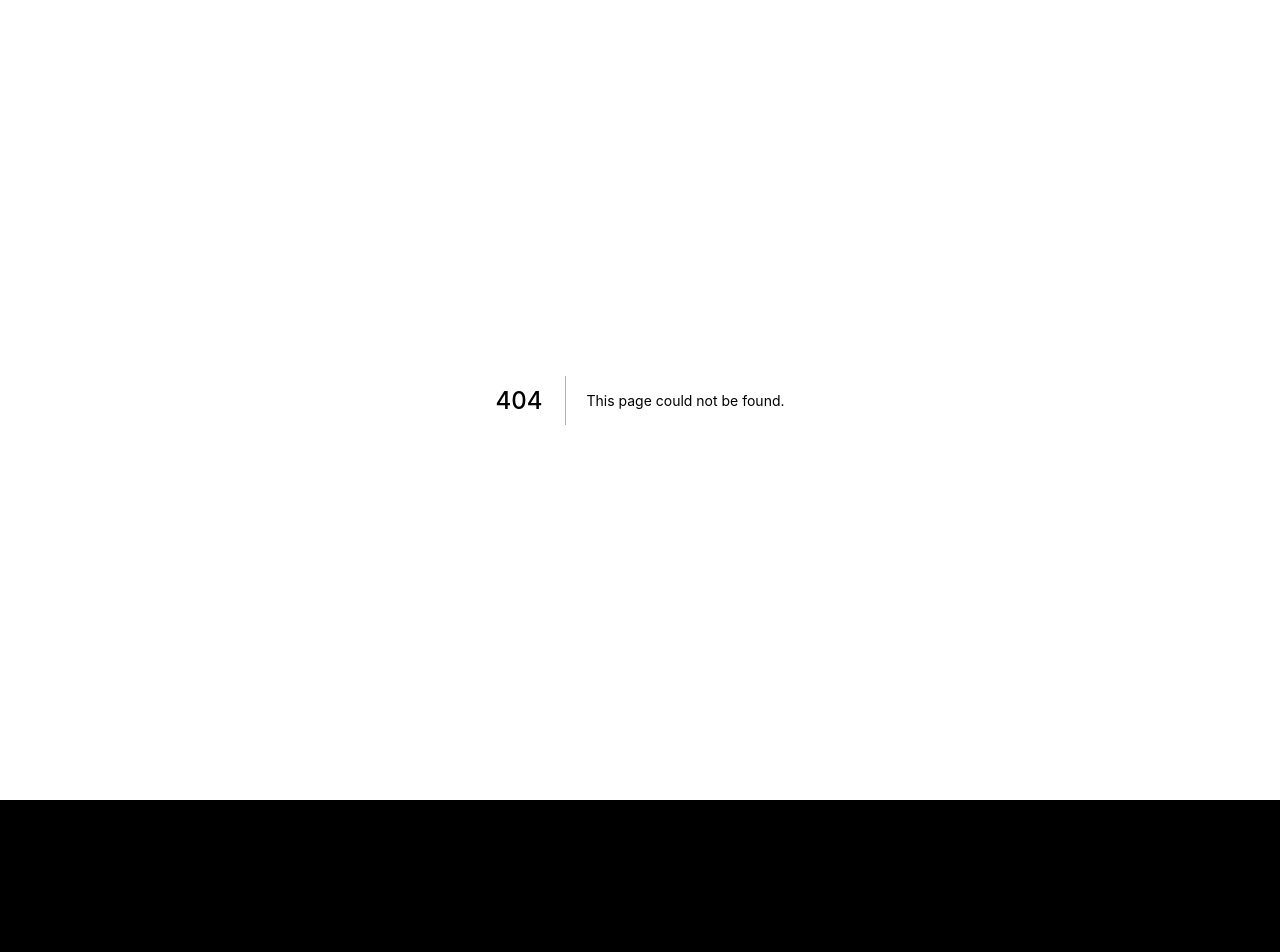
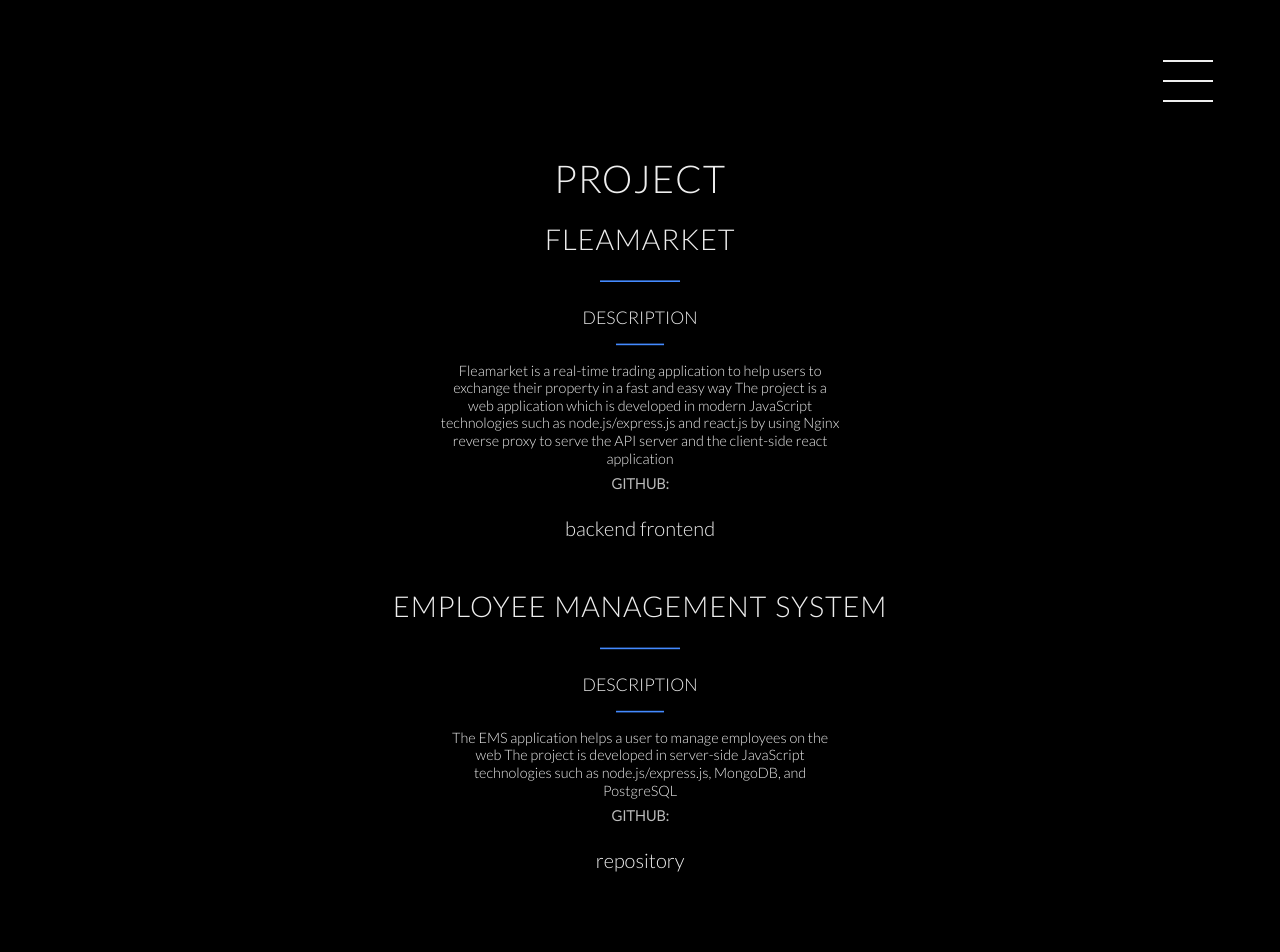
Before and after one commit to cyh0968/portfolio-website, a Next.js app: page /projects in a window 1280 px wide. Before the commit this address had no page. Shown: the top 952 px of the page. Before the commit the page ends 800 px from the top, so only its background shows below. Built offline with nearby package versions, Linux system fonts and the light colour scheme.

Commit message:
feature: added project page and moved the content of project from homepage to projects page

```diff
--- a/components/layout/header/header.component.jsx
+++ b/components/layout/header/header.component.jsx
@@ -7,7 +7,6 @@ function Header() {
         <div>
             <header className={styles.header} id="home">
                 <Navigation></Navigation>
-                <h1 className={utilStyles.heading2Xl}>Thank you for visiting</h1>
             </header>
         </div>
     );
--- a/components/layout/header/header.module.scss
+++ b/components/layout/header/header.module.scss
@@ -1,5 +1,4 @@
 .header {
-    height: 80vh;
     margin-top: 3rem;
     display: flex;
     justify-content: center;
--- a/components/layout/navigation/navigation.component.jsx
+++ b/components/layout/navigation/navigation.component.jsx
@@ -1,5 +1,7 @@
 import styles from './navigation.module.scss';
+import Link from 'next/link';
 import { useState } from 'react';
+
 function Navigation() {
     const [isChecked, setCheckboxStatus] = useState(false);
 
@@ -30,14 +32,14 @@ function Navigation() {
                 <nav className={styles.navigation} onClick={handleOnClick}>
                     <ul className={styles.list}>
                         <li className={styles.item}>
-                            <a href="#home" className={styles.link}>
-                                Home
-                            </a>
+                            <Link href="/">
+                                <a className={styles.link}>Home</a>
+                            </Link>
                         </li>
                         <li className={styles.item}>
-                            <a href="#about" className={styles.link}>
-                                About
-                            </a>
+                            <Link href="/#about">
+                                <a className={styles.link}>About</a>
+                            </Link>
                         </li>
                         <li className={styles.item}>
                             <a href="#blog" className={styles.link}>
@@ -45,14 +47,14 @@ function Navigation() {
                             </a>
                         </li>
                         <li className={styles.item}>
-                            <a href="#project" className={styles.link}>
-                                Project
-                            </a>
+                            <Link href="/projects">
+                                <a className={styles.link}>Project</a>
+                            </Link>
                         </li>
                         <li className={styles.item}>
-                            <a href="#contact" className={styles.link}>
-                                Contact
-                            </a>
+                            <Link href="/#contact">
+                                <a className={styles.link}>Contact</a>
+                            </Link>
                         </li>
                         <li className={styles.item}>
                             <a href="https://tinyurl.com/y4yncva7" className={styles.link}>
--- /dev/null
+++ b/pages/projects.jsx
@@ -0,0 +1,50 @@
+import utilStyles from '../styles/utils.module.scss';
+import { Layout } from '../components/layout';
+
+function Project() {
+    return (
+        <Layout>
+            <section className="section" id="project">
+                <div className="section__content">
+                    <h1 className={utilStyles.heading2Xl}>Project</h1>
+                    <h2 className={utilStyles.headingXl}>Fleamarket</h2>
+                    <div className={utilStyles.content}>
+                        <span className={utilStyles.details}>Description</span>
+                        <div className={utilStyles.paragraph}>
+                            Fleamarket is a real-time trading application to help users to exchange their property in a
+                            fast and easy way The project is a web application which is developed in modern JavaScript
+                            technologies such as node.js/express.js and react.js by using Nginx reverse proxy to serve
+                            the API server and the client-side react application
+                        </div>
+                        <h4 className={utilStyles.headingMd}>Github:</h4>&nbsp;
+                        <p>
+                            <a href="https://github.com/yohan-choi-dev/fleamarket-backend" target="_blank">
+                                backend
+                            </a>
+                            &nbsp;
+                            <a href="https://github.com/yohan-choi-dev/fleamarket-frontend" target="_blank">
+                                frontend
+                            </a>
+                        </p>
+                    </div>
+                    <h2 className={utilStyles.headingXl}>Employee Management System</h2>
+                    <div className={utilStyles.content}>
+                        <span className={utilStyles.details}>Description</span>
+                        <div className={utilStyles.paragraph}>
+                            The EMS application helps a user to manage employees on the web The project is developed in
+                            server-side JavaScript technologies such as node.js/express.js, MongoDB, and PostgreSQL
+                        </div>
+                        <h4 className={utilStyles.headingMd}>Github:</h4>&nbsp;
+                        <p>
+                            <a href="https://github.com/yohan-choi-dev/employee-management-system" target="_blank">
+                                repository
+                            </a>
+                        </p>
+                    </div>
+                </div>
+            </section>
+        </Layout>
+    );
+}
+
+export default Project;
```
Also changed, not shown: pages/index.jsx (renamed from pages/index.js, +2 -39 lines).
